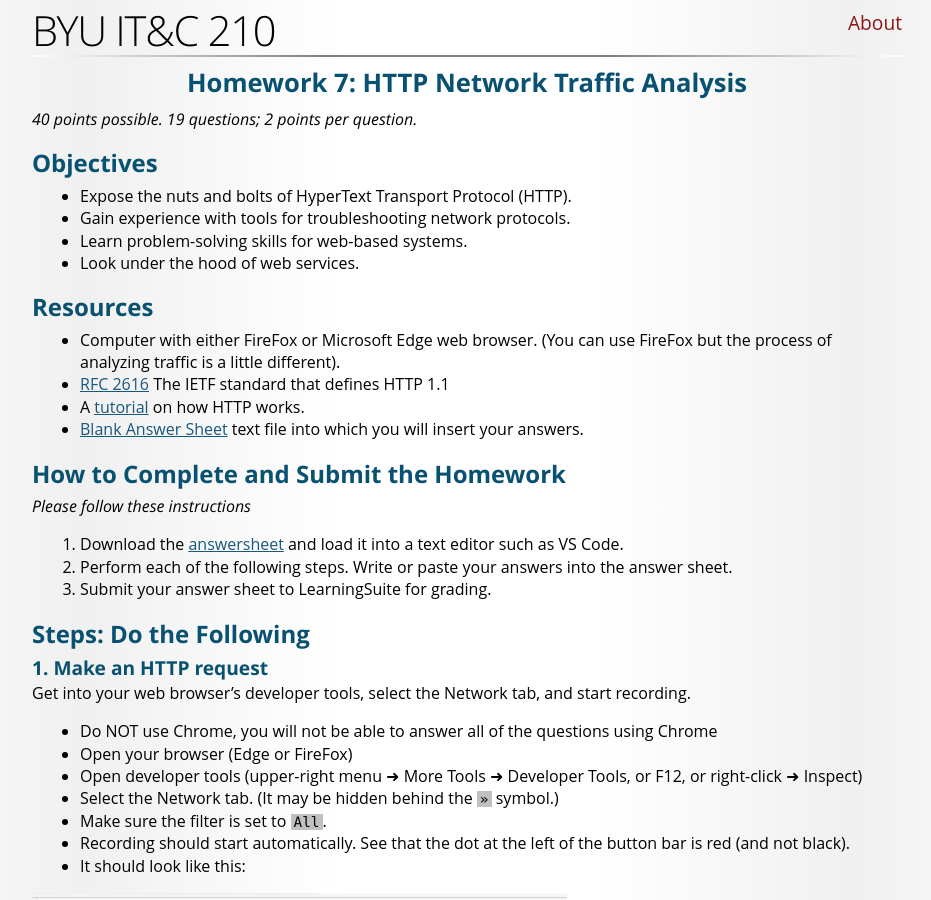
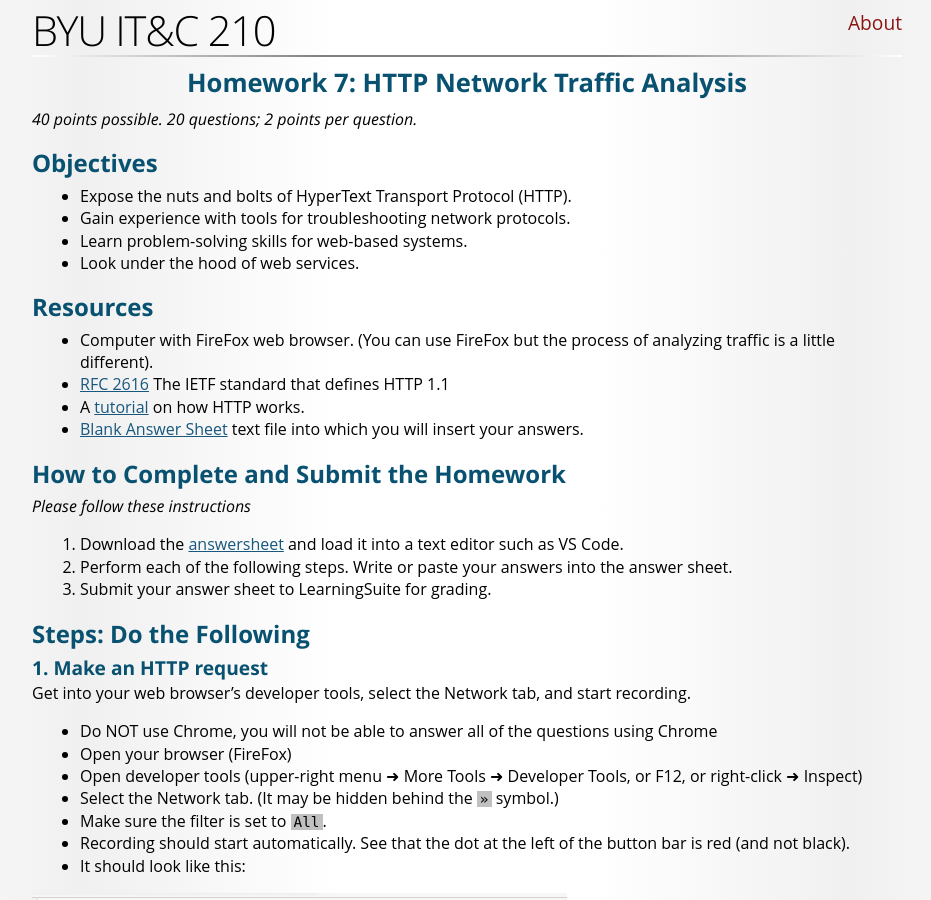
Before and after one commit to BYU-ITC-210/BYU-ITC-210.github.io, a Jekyll site: the page built from HW7-HTTP.md, in a window 1280 px wide and 900 px high. Shown: the whole window, without its empty margins (173-1104 px from the left). Built offline with Jekyll 4.4.1, drawn with Linux system fonts in a browser that asks for light colours; some web fonts are replaced.

Commit message:
Update HW7-HTTP.md

```diff
--- a/HW7-HTTP.md
+++ b/HW7-HTTP.md
@@ -2,7 +2,7 @@
 title: "Homework 7: HTTP Network Traffic Analysis"
 ---
 
-*40 points possible. 19 questions; 2 points per question.*
+*40 points possible. 20 questions; 2 points per question.*
 
 ## Objectives
 
@@ -13,7 +13,7 @@ title: "Homework 7: HTTP Network Traffic Analysis"
 
 ## Resources
 
-* Computer with either FireFox or Microsoft Edge web browser. (You can use FireFox but the process of analyzing traffic is a little different).
+* Computer with FireFox web browser. (You can use FireFox but the process of analyzing traffic is a little different).
 * [RFC 2616](https://www.rfc-editor.org/info/rfc2616) The IETF standard that defines HTTP 1.1
 * A [tutorial](http://www.steves-internet-guide.com/http-basics/) on how HTTP works.
 * [Blank Answer Sheet](HW7-HTTP-Answersheet.txt){: download="HW7-HTTP-Answersheet.txt"} text file into which you will insert your answers.
@@ -32,7 +32,7 @@ title: "Homework 7: HTTP Network Traffic Analysis"
 Get into your web browser's developer tools, select the Network tab, and start recording.
 
 * Do NOT use Chrome, you will not be able to answer all of the questions using Chrome
-* Open your browser (Edge or FireFox)
+* Open your browser (FireFox)
 * Open developer tools (upper-right menu ➜ More Tools ➜ Developer Tools, or F12, or right-click ➜ Inspect)
 * Select the Network tab. (It may be hidden behind the `»` symbol.)
 * Make sure the filter is set to `All`.
```
